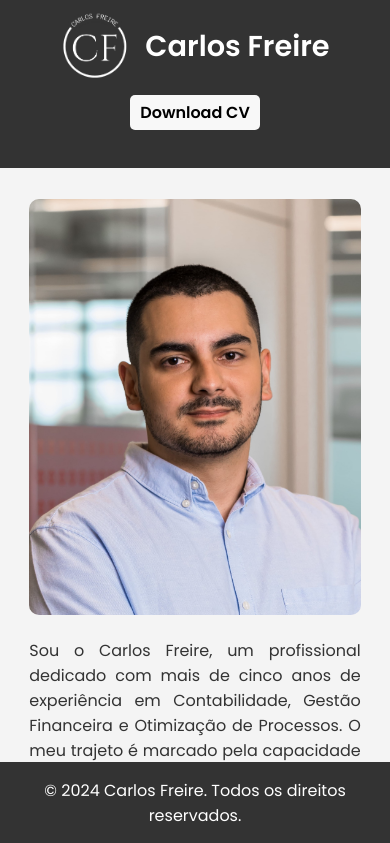
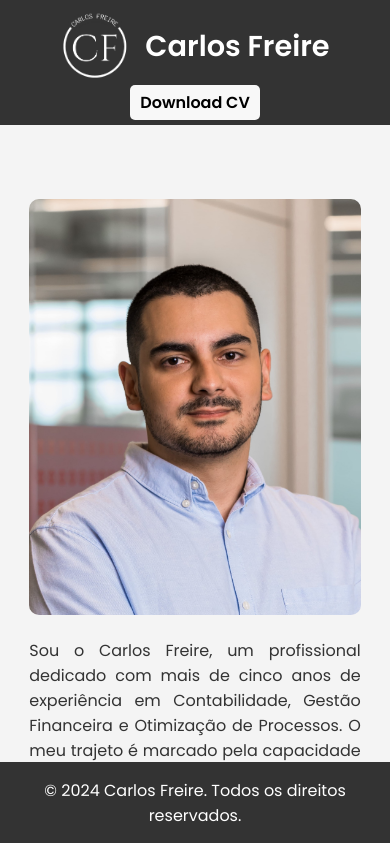
Before and after one commit to cdfreire/cdfreire.github.io, a plain HTML site: page index.html in a window 390 px wide. Shown: the top 843 px of the page. Drawn offline with Linux system fonts and the light colour scheme.

Commit message:
Update styles.css

```diff
--- a/styles.css
+++ b/styles.css
@@ -298,18 +298,21 @@ footer {
     header {
         flex-direction: column;
         align-items: flex-start;
+        padding: 0%;
+        padding-top:  12px;
     }
 
     nav ul {
-        margin-top: 15px;
+        margin-top: 5px;
         display: flex;
         flex-direction: column;
         align-items: flex-start;
+        margin-bottom: 5px;
     }
 
     nav ul li {
         margin-left: 0;
-        margin-bottom: 10px;
+        margin-bottom: 0px;
     }
 
     .about-container {
```
